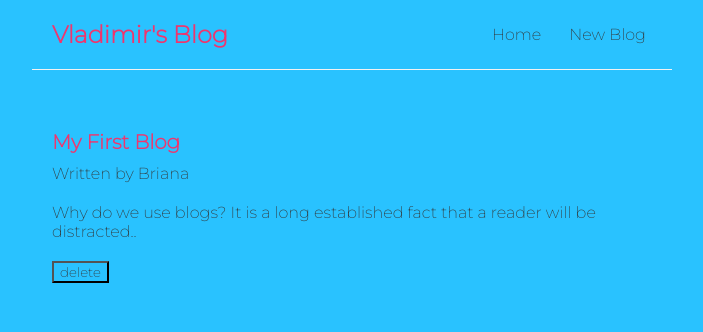
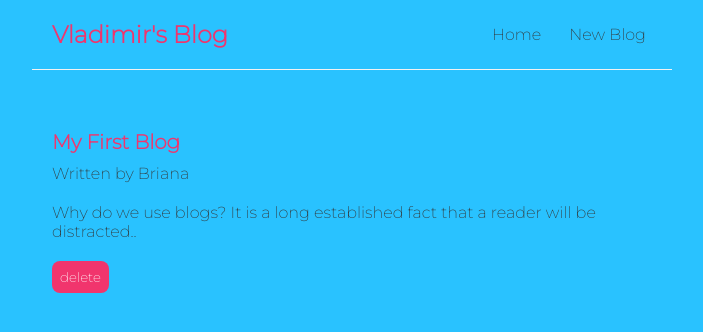
Before and after one commit to DevVlady/vlads-blog-app, a React (Create React App) app: page /blogs/1 in a window 1280 px wide. Shown: the top 332 px of the page, without its empty margins (288-991 px from the left). Built offline with nearby package versions, Linux system fonts and the light colour scheme; data requests are answered from the project's data file.

Commit message:
Styled the delete button which is displayed on the blog when the user clicks on each of the blogs.

```diff
--- a/src/index.css
+++ b/src/index.css
@@ -73,6 +73,15 @@
   margin: 20px 0;
 }
 
+.blog-details button {
+  background: #f1356d;
+  color: #fff;
+  border: 0;
+  padding: 8px;
+  border-radius: 8px;
+  cursor: pointer;
+}
+
 /* Create New Blog Post */
 .create {
   max-width: 400px;
```
